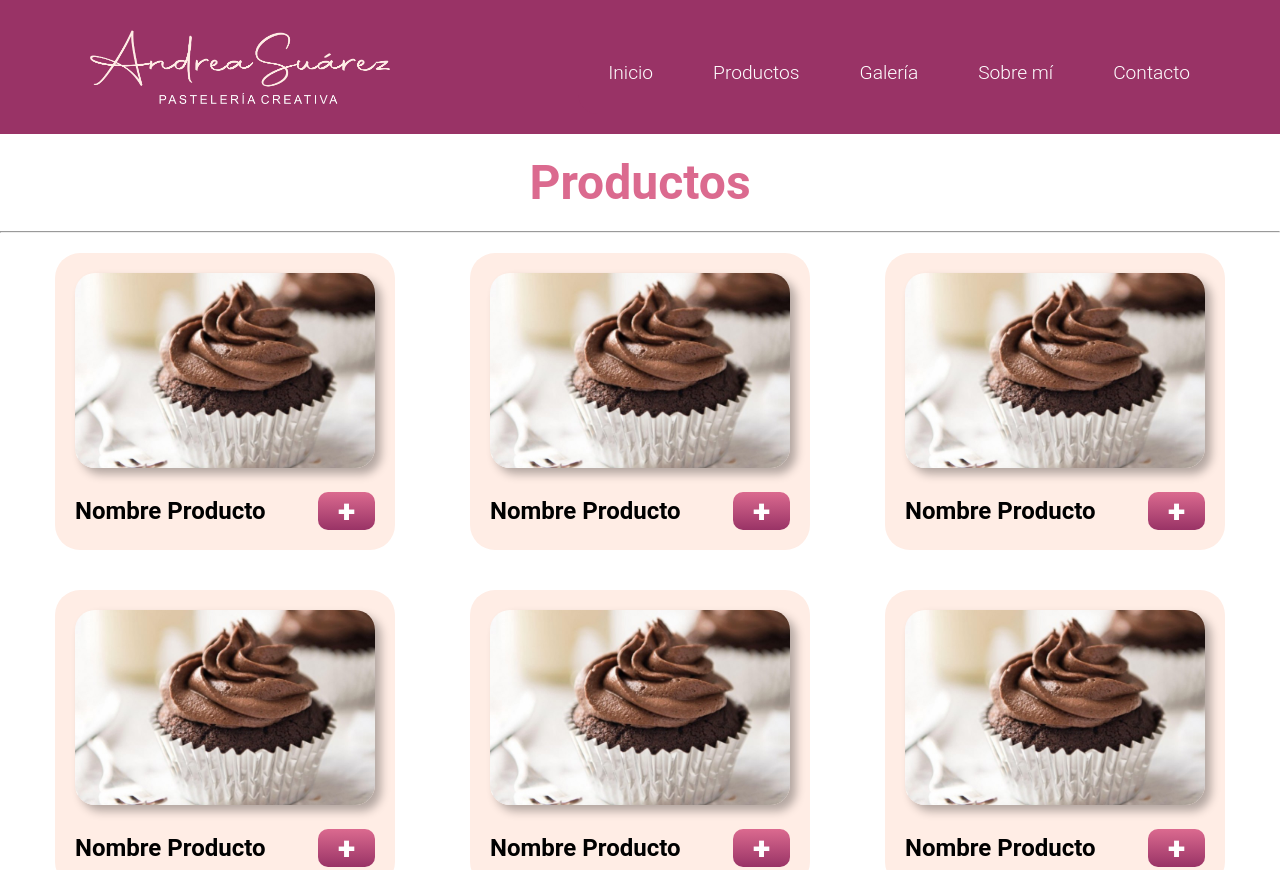
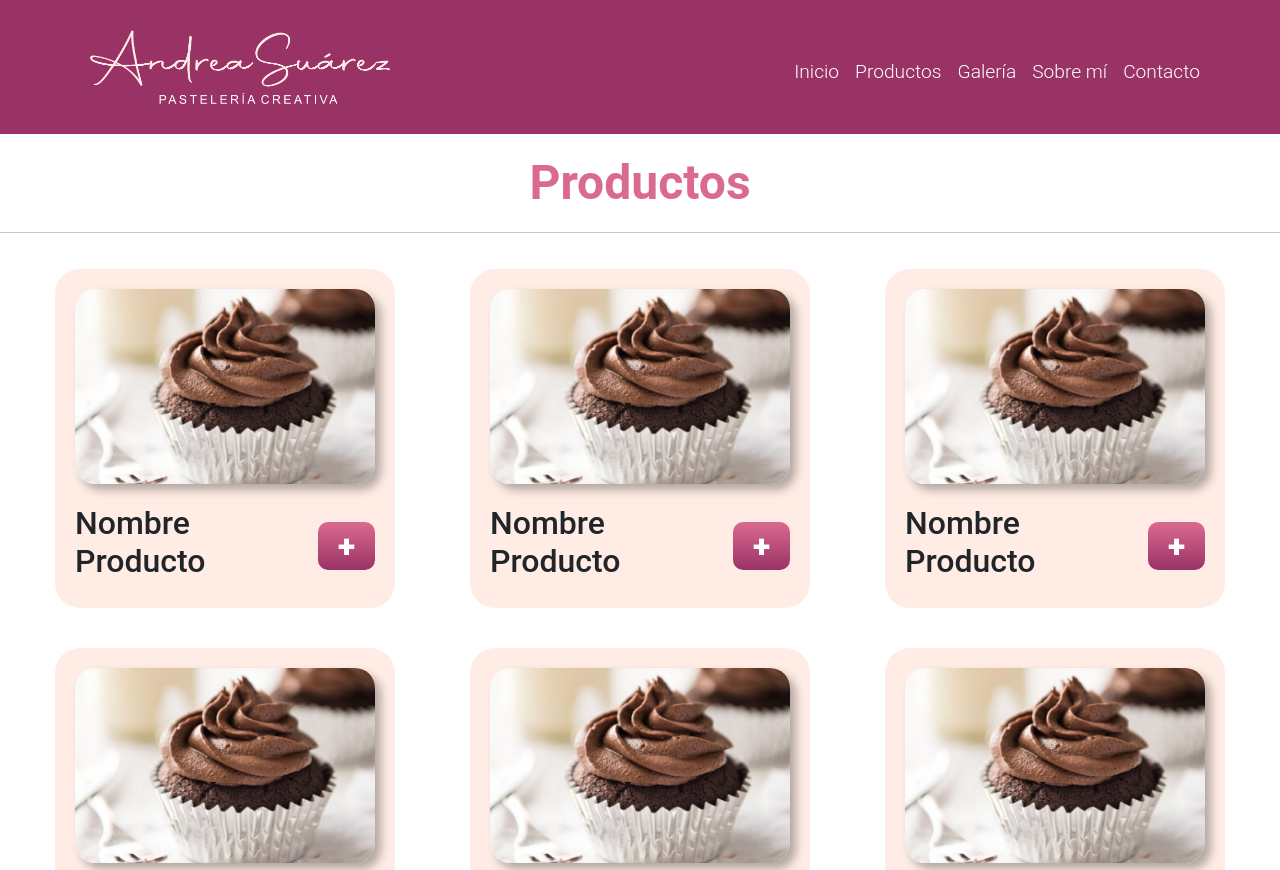
Before and after one commit to reba-1984/AndreaSuarez, a plain HTML site: page pages/productos.html in a window 1280 px wide. Shown: the top 870 px of the page. Drawn offline with nearby package versions, Linux system fonts and the light colour scheme.

Commit message:
Agregando navbar y footer con bootstrap a todas las paginas

```diff
--- a/CSS/style.css
+++ b/CSS/style.css
@@ -672,8 +672,9 @@ para el grid version para movil*/
 
 .imgGaleria{
     width: 100%;
-
+    border-radius: none;
     height: max-content;
+    box-shadow: none;
 
 }
 
--- a/pages/productos.html
+++ b/pages/productos.html
@@ -5,34 +5,42 @@
     <meta http-equiv="X-UA-Compatible" content="IE=edge">
     <meta name="viewport" content="width=device-width, initial-scale=1.0">
     <title>Productos</title>
+    <!--Link a Bootstrap-->
+    <link href="https://cdn.jsdelivr.net/npm/bootstrap@5.2.0-beta1/dist/css/bootstrap.min.css" rel="stylesheet"
+        integrity="sha384-0evHe/X+R7YkIZDRvuzKMRqM+OrBnVFBL6DOitfPri4tjfHxaWutUpFmBp4vmVor" crossorigin="anonymous">
+    <!-- link de css-->
     <link rel="stylesheet" href="../CSS/style.css">
 </head>
 <body>
     <header>
         <img src="../images/logo_as_texto.png" alt="Logotipo pastelería creativa" class="logo">
-        <nav>
-            <ul>
-                <li>
-                    <img src="../images/icono_menu.svg" alt="Icono menú" class="imgMenu">
-                    <ul>
-                        <li>
-                            <a href="../index.html" class="navMenu">Inicio</a>
+        <nav class="navbar navbar-expand-lg navEstilo">
+            <div class="container-fluid ">
+                <a class="navbar-brand" href="#"> </a>
+                <button class="navbar-toggler" type="button" data-bs-toggle="collapse" data-bs-target="#navbarNav"
+                    aria-controls="navbarNav" aria-expanded="false" aria-label="Toggle navigation">
+                    <span class="navbar-toggler-icon"></span>
+                </button>
+                <div class="collapse navbar-collapse " id="navbarNav">
+                    <ul class="navbar-nav ">
+                        <li class="nav-item">
+                            <a class="nav-link navMenu" aria-current="page" href="../index.html">Inicio</a>
                         </li>
-                        <li>
-                            <a href="productos.html" class="navMenu">Productos</a>
+                        <li class="nav-item">
+                            <a class="nav-link navMenu" href="../pages/productos.html">Productos</a>
                         </li>
-                        <li>
-                            <a href="galeria.html" class="navMenu">Galería</a>
+                        <li class="nav-item">
+                            <a class="nav-link navMenu" href="../pages/galeria.html">Galería</a>
                         </li>
-                        <li>
-                            <a href="sobre_mi.html" class="navMenu">Sobre mí</a>
+                        <li class="nav-item">
+                            <a class="nav-link navMenu" href="../pages/sobre_mi.html">Sobre mí</a>
                         </li>
-                        <li>
-                            <a href="contacto.html" class="navMenu">Contacto</a>
+                        <li class="nav-item">
+                            <a class="nav-link navMenu" href="../pages/">Contacto</a>
                         </li>
                     </ul>
-                </li>
-            </ul>
+                </div>
+            </div>
         </nav>
     </header>
     <main>
@@ -199,8 +207,22 @@
 
 
     </main>
-    <footer>
-        <p>© Todos los derechos reservados, <br> Desarrollado por Ramón Barrera</p>
+
+    <!--footer con bootstrap-->
+    <footer id="footer">
+        <div class="container">
+            <div class="row text-center">
+                <div class="col">
+                    <p>© Todos los derechos reservados, <br> Desarrollado por Ramón Barrera</p>
+                </div>
+            </div>
+        </div>
+
     </footer>
+
+    <!-- JavaScript Bundle with Popper -->
+    <script src="https://cdn.jsdelivr.net/npm/bootstrap@5.2.0-beta1/dist/js/bootstrap.bundle.min.js"
+        integrity="sha384-pprn3073KE6tl6bjs2QrFaJGz5/SUsLqktiwsUTF55Jfv3qYSDhgCecCxMW52nD2"
+        crossorigin="anonymous"></script>
 </body>
 </html>
```
Also changed, not shown: index.html (+11 -2 lines), pages/contacto.html (+41 -19 lines), pages/sobre_mi.html (+40 -19 lines).
